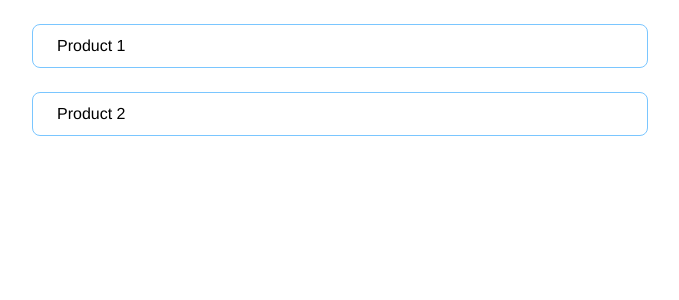
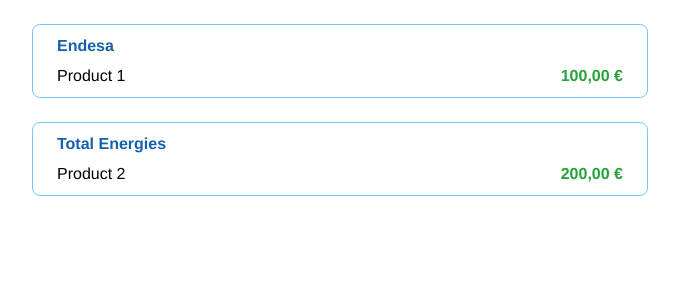
Before and after one commit to JDSDigital/test-next, a Next.js app: page / in a window 1280 px wide. Shown: the top 300 px of the page, without its empty margins (300-979 px from the left). Built offline with nearby package versions, Linux system fonts and the light colour scheme.

Commit message:
Feat: Adds provider and price to product card

```diff
--- a/src/products/infrastructure/screens/ProductCard/ProductCard.styles.tsx
+++ b/src/products/infrastructure/screens/ProductCard/ProductCard.styles.tsx
@@ -1,7 +1,15 @@
 import { styled } from '@/stitches.config'
 
 export const ProductCardRoot = styled('div', {
+  display: 'flex',
+  flexDirection: 'column',
   border: '1px solid $main-300',
   padding: '12px 24px',
   borderRadius: '8px',
+  gap: '12px',
 })
+
+export const ProductCardBody = styled('div', {
+  display: 'flex',
+  justifyContent: 'space-between',
+})
--- a/src/products/infrastructure/screens/ProductCard/ProductCard.tsx
+++ b/src/products/infrastructure/screens/ProductCard/ProductCard.tsx
@@ -1,5 +1,5 @@
 import type { Product } from '@/products/domain/Product'
-import { ProductCardRoot } from './ProductCard.styles'
+import { ProductCardBody, ProductCardRoot } from './ProductCard.styles'
 import { Text } from '@/components/Text'
 
 type ProductCardProps = {
@@ -7,9 +7,25 @@
 }
 
 export const ProductCard = ({ product }: ProductCardProps) => {
+  const formatter = new Intl.NumberFormat('es-ES', {
+    style: 'currency',
+    currency: 'EUR',
+    minimumFractionDigits: 2,
+    maximumFractionDigits: 2,
+  })
+
   return (
     <ProductCardRoot>
-      <Text>{product.name}</Text>
+      <Text weight="bold" color="main-500">
+        {product.provider}
+      </Text>
+
+      <ProductCardBody>
+        <Text>{product.name}</Text>
+        <Text weight="bold" color="success-500">
+          {formatter.format(product.price)}
+        </Text>
+      </ProductCardBody>
     </ProductCardRoot>
   )
 }
```
